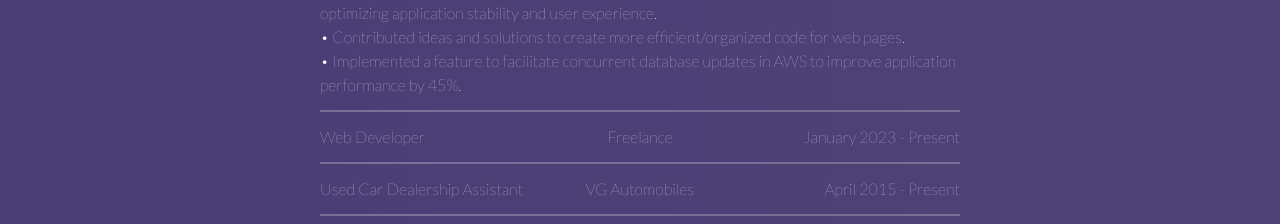
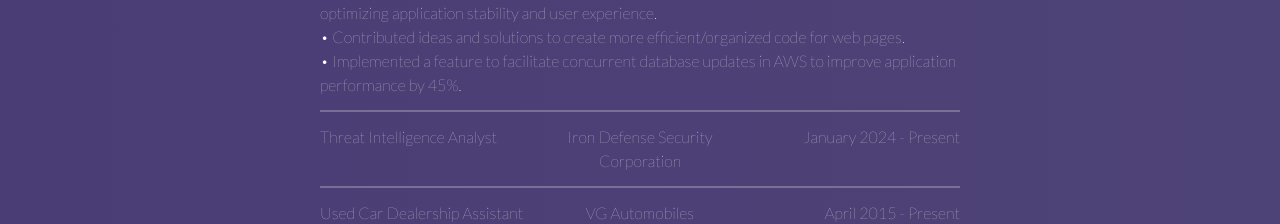
Before and after one commit to igorganch/personal-portfolio, a React (Create React App) app: page / in a window 1280 px wide. Shown: the part 2765-2989 px from the top of the page. Built offline with nearby package versions, Linux system fonts and the light colour scheme.

Commit message:
Update Experience.js

```diff
--- a/src/Experience.js
+++ b/src/Experience.js
@@ -221,29 +221,26 @@ render(){
 
             <div className = "FlexJob">
               <div className="jobcentertext">
-             Web Developer
+             Threat Intelligence Analyst
               </div>
               <div className="jobcentertext2">
-                Freelance
+                Iron Defense Security Corporation
               </div>
               <div className="jobcentertext3">
-            January 2023 - Present
+            January 2024 - Present
               </div>
             </div>
             <div  hidden className="jobSkillExp">
 
                 <div className="FlexSkillsExp">
-                  <img className = "zoom images"src={css} />
-                  <img className = "zoom images"src={hmtl} />
-                  <img className = "zoom images"src={js} />
-                  <img className = "zoom images"src={jq} />
-                  <img className = "zoom images"src={sql} />
-                  <img className = "zoom images"src={nodejs} />
                 </div>
                 <div className="jobDescriptiontext">
-                • Developed websites utilizing HTML, CSS, Javascript, JQuery, Ajax, JSON, REST API’s, Node.js, Express.js, SQL, PostgreSQL, Database Designing and Stripe Payments to meet my clients needs.<br></br>
-                • Followed standard industry web development methodologies by adhering to proven design specifications and design techniques to ensure the client receives a quality website.<br></br>
-                • Designed modern, clean, fully responsive user interfaces for clients.<br></br>
+• Spearheaded the development and operationalization of threat intelligence processes to identify, assess, and mitigate cyber threats in real-time, reducing potential security breaches by 30% <br></br>
+• Integrated threat intelligence with existing security solutions, such as SIEM, firewalls, and intrusion detection systems to enhance the cybersecurity posture of over 30 companies <br></br>
+• Conducted in-depth analysis of threat landscapes, including malware analysis and phishing campaigns, contributing to effective defensive strategies that protected organizations critical digital assets <br></br>
+• Utilized advanced analytical tools and methodologies, such as STIX, TAXII for sharing and consuming threat intelligence improving the overall speed and accuracy of response to cyber incidents <br></br>
+• Implemented advanced malware detection using AI, improving threat detection speed and accuracy by 15% <br></br>
+
 
               </div>
 
```
